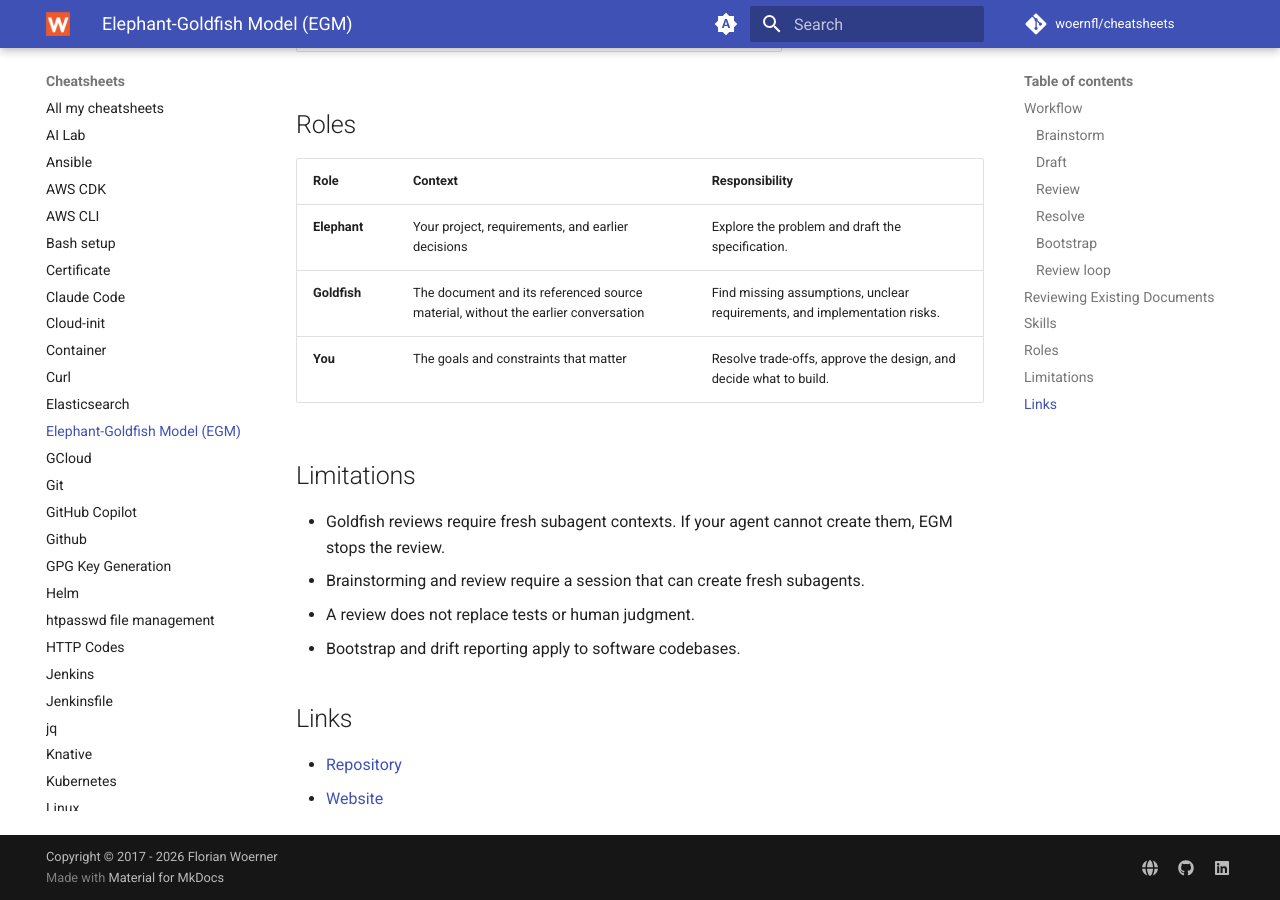
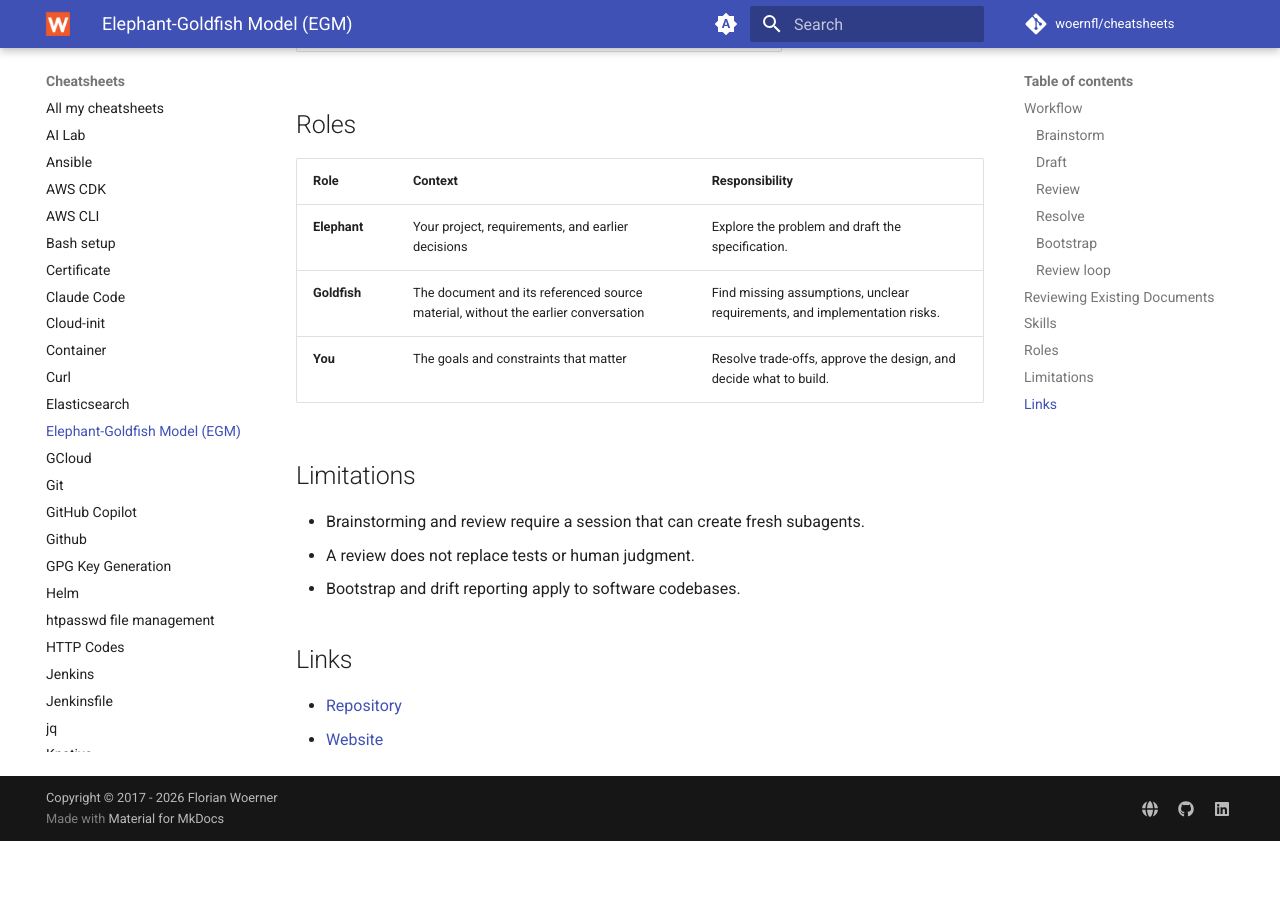
Before and after one commit to woernfl/cheatsheets, an MkDocs documentation site: the page built from docs/elephant-goldfish-model.md, in a window 1280 px wide and 900 px high, scrolled down 3072 px. Built offline with MkDocs 1.6.1 and Material for MkDocs 9.7.7, drawn with Linux system fonts in a browser that asks for light colours; comment, search, counter and statistics services are not loaded; after the commit the page ends 3913 px from its top, so only the background shows below that.

Commit message:
Update elephant-goldfish-model.md

```diff
--- a/docs/elephant-goldfish-model.md
+++ b/docs/elephant-goldfish-model.md
@@ -118,7 +118,6 @@ The agent compares each document in the folder with the current source code and
 
 ## Limitations
 
-- Goldfish reviews require fresh subagent contexts. If your agent cannot create them, EGM stops the review.
 - Brainstorming and review require a session that can create fresh subagents.
 - A review does not replace tests or human judgment.
 - Bootstrap and drift reporting apply to software codebases.
```
